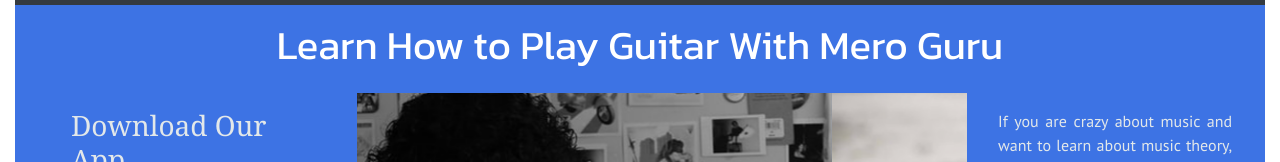
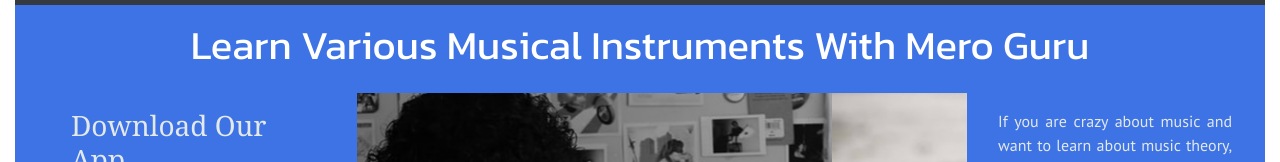
Before and after one commit to shylaysh/mero-guru, a plain HTML site: page index.html in a window 1280 px wide. Shown: the part 143-305 px from the top of the page. Drawn offline with nearby package versions, Linux system fonts and the light colour scheme.

Commit message:
minor change in content

```diff
--- a/index.html
+++ b/index.html
@@ -86,7 +86,7 @@
         </nav>
         <section class="flash">
             <div class="header">
-                <h1>Learn How to Play Guitar With Mero Guru</h1>
+                <h1>Learn Various Musical Instruments With Mero Guru</h1>
             </div>
             <div class="row below-head">
                 <div class="app-link col-md">
```
